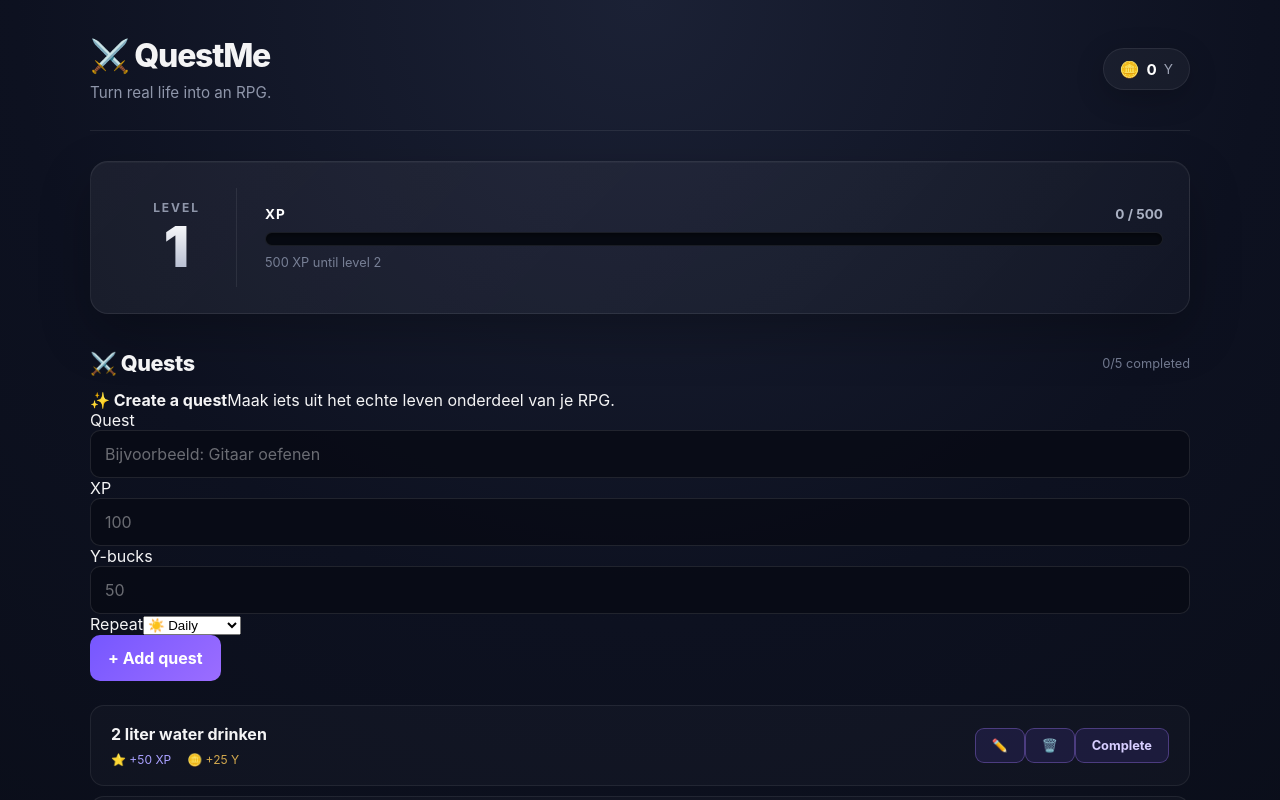
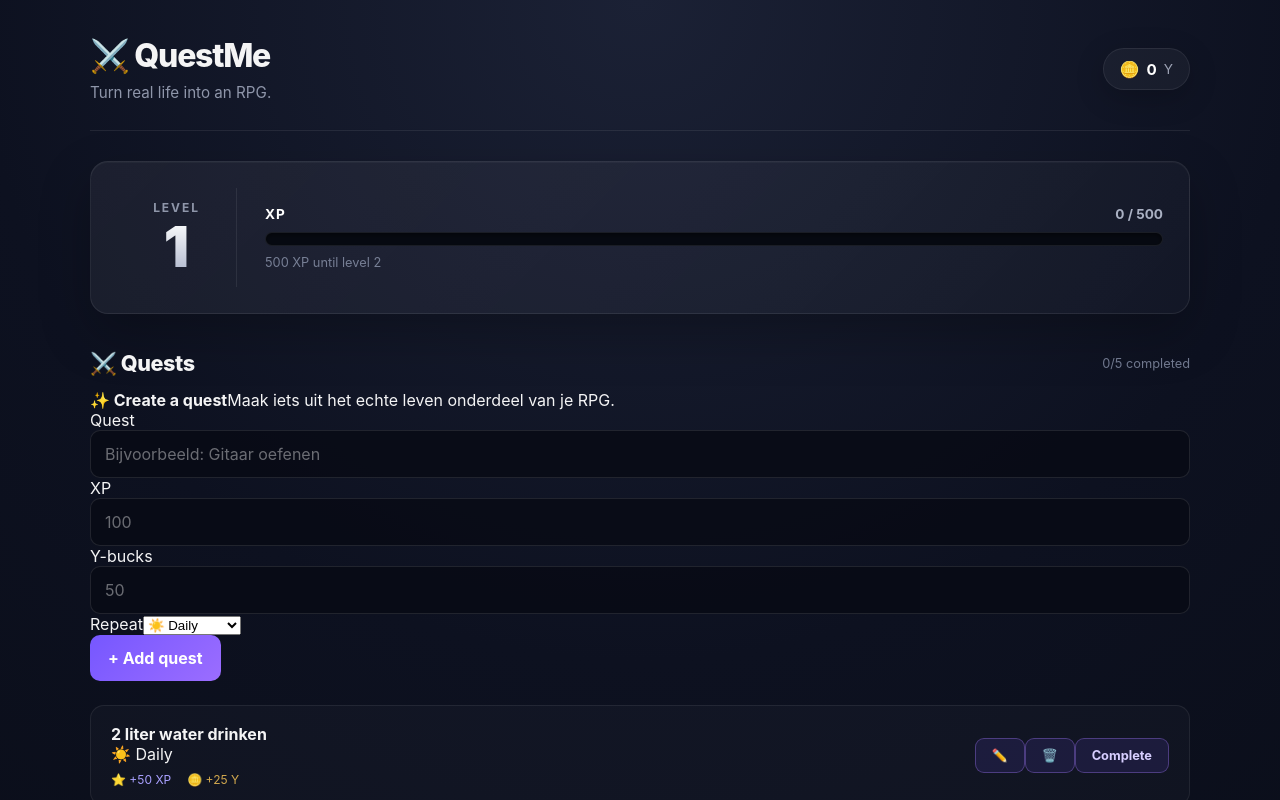
Before and after one commit to yoeran-work/QuestMe, a React (Vite) app: page / in a window 1280 px wide. Shown: the top 800 px of the page. Built offline with nearby package versions, Linux system fonts and the light colour scheme.

Commit message:
Update QuestCard.jsx

```diff
--- a/src/components/QuestCard.jsx
+++ b/src/components/QuestCard.jsx
@@ -1,3 +1,5 @@
+import { formatQuestType } from "../utils/questSchedule";
+
 function QuestCard({
   quest,
   completed,
@@ -6,9 +8,19 @@ function QuestCard({
   onDelete
 }) {
   return (
-    <div className={`quest-card ${completed ? "completed" : ""}`}>
+    <div
+      className={`quest-card ${
+        completed ? "completed" : ""
+      }`}
+    >
       <div className="quest-content">
+        <div className="quest-title-row">
           <h3>{quest.title}</h3>
+
+          <span className="quest-type-badge">
+            {formatQuestType(quest.type)}
+          </span>
+        </div>
 
         <div className="quest-rewards">
           <span>⭐ +{quest.xp} XP</span>
@@ -17,27 +29,25 @@ function QuestCard({
       </div>
 
       <div className="quest-actions">
-        {onEdit && (
         <button
           type="button"
           className="quest-action-button"
           onClick={() => onEdit(quest)}
           title="Quest bewerken"
+          aria-label={`Edit ${quest.title}`}
         >
           ✏️
         </button>
-        )}
 
-        {onDelete && (
         <button
           type="button"
-            className="quest-action-button delete"
+          className="quest-action-button quest-delete-button"
           onClick={() => onDelete(quest)}
           title="Quest verwijderen"
+          aria-label={`Delete ${quest.title}`}
         >
           🗑️
         </button>
-        )}
 
         <button
           type="button"
```
Lines whose indentation alone changed are shown as unchanged.
